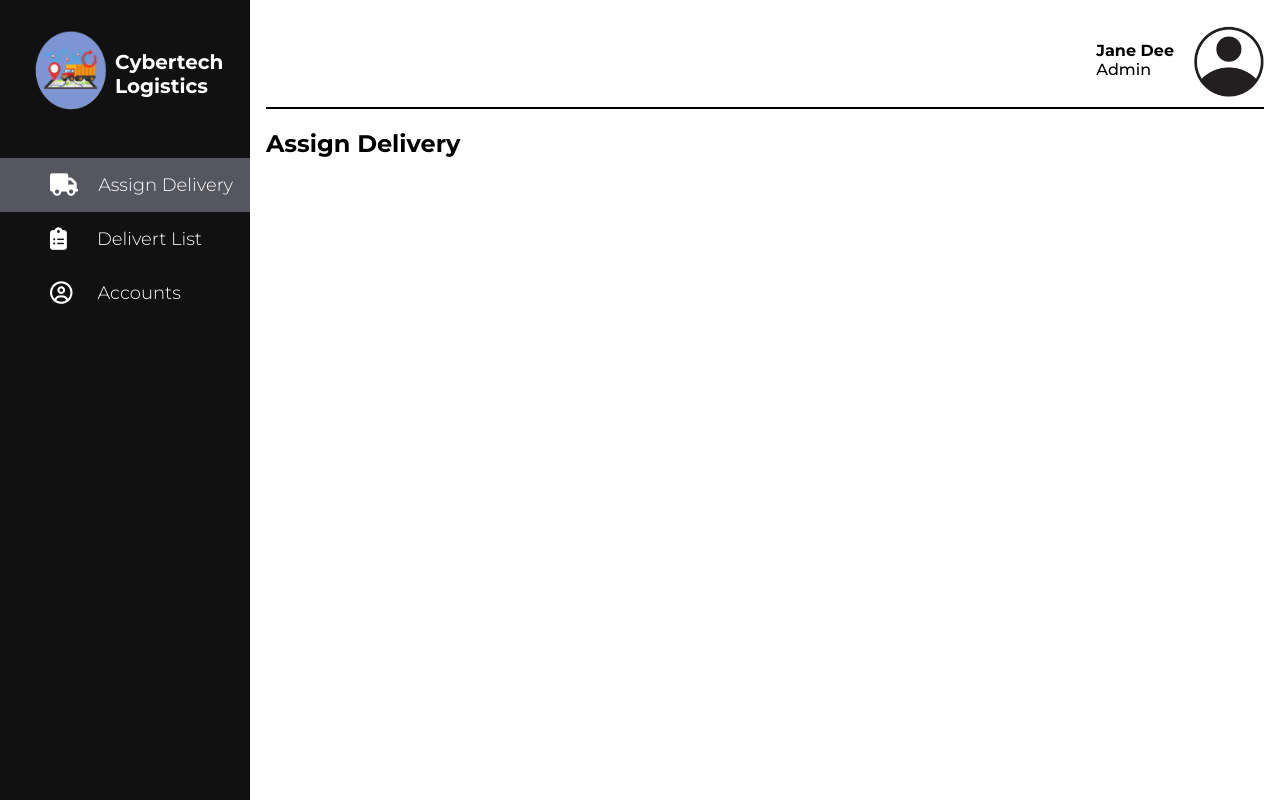
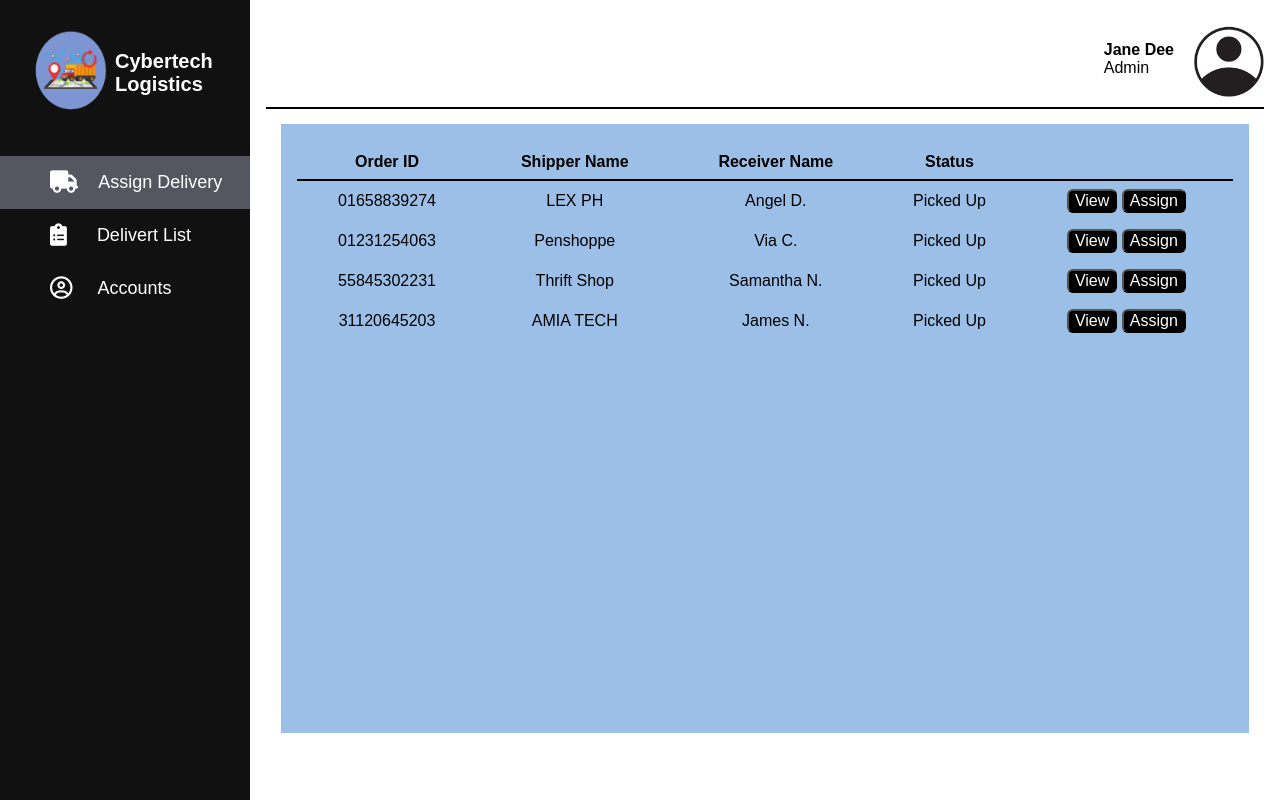
Before and after one commit to Tinambacan/project-cybertech, a PHP site: page /assignDelivery.php in a window 1280 px wide. Run offline with PHP 8.4, Linux system fonts and the light colour scheme.

Commit message:
add assignDelivery files

```diff
--- a/app/assignDelivery.php
+++ b/app/assignDelivery.php
@@ -1,5 +1,136 @@
 <?php require_once('adminHeader.php');?>
 
-<h2>Assign Delivery</h2>
+<!DOCTYPE html>
+<html lang="en">
+    <head>
+        <meta charset="UTF-8">
+        <meta name="viewport" content="width=device-width, initial-scale=1.0">
+        <title>Assign Delivery</title>
+        <link rel="stylesheet" href="https://cdnjs.cloudflare.com/ajax/libs/font-awesome/6.0.0-beta3/css/all.min.css">
+        <link rel="stylesheet" href="css/assignDelivery.css">
+    </head>
+    <body>
+        <div class="table-container">
+            <table>
+                <thead>
+                    <tr>
+                        <th>Order ID</th>
+                        <th>Shipper Name</th>
+                        <th>Receiver Name</th>
+                        <th>Status</th>
+                        <th></th>
+                    </tr>
+                </thead>
+                <tbody>
+                    <tr>
+                        <td>01658839274</td>
+                        <td>LEX PH</td>
+                        <td>Angel D.</td>
+                        <td>Picked Up</td>
+                        <td>
+                            <button onclick="open_modal('view', '01658839274')">
+                                View</button>
+                            <button class="assign-btn">
+                                Assign</button>
+                        </td>
+                    </tr>
+                    <tr>
+                        <td>01231254063</td>
+                        <td>Penshoppe</td>
+                        <td>Via C.</td>
+                        <td>Picked Up</td>
+                        <td>
+                            <button class="view-btn">View</button>
+                            <button class="assign-btn">
+                                Assign</button>
+                        </td>
+                    </tr>
+                    <tr>
+                        <td>55845302231</td>
+                        <td>Thrift Shop</td>
+                        <td>Samantha N.</td>
+                        <td>Picked Up</td>
+                        <td>
+                            <button class="view-btn">View</button>
+                            <button class="assign-btn">
+                                Assign</button>
+                        </td>
+                    </tr>
+                    <tr>
+                        <td>31120645203</td>
+                        <td>AMIA TECH</td>
+                        <td>James N.</td>
+                        <td>Picked Up</td>
+                        <td>
+                            <button class="view-btn">View</button>
+                            <button class="assign-btn">
+                                Assign</button>
+                        </td>
+                    </tr>
+                </tbody>
+            </table>
+        </div>
+
+        <div id="view_modal" class="modal">
+            <div class="modal-content">
+                <span class="close-btn" onclick="close_modal()">&times;</span>
+                <div id="order_info"></div>
+            </div>
+        </div>
+
+            <!-- Assign Modal -->
+        <div class="assign-overlay" id="assign_overlay"></div>
+        <div class="assign-modal" id="assign_modal">
+            <h2>Assign Delivery</h2>
+            <form class="filter-button">
+                <input type="text" name="filter" placeholder="">
+                <button type="button" class="filter">Filter</button>
+            </form>
+            <div class="assign-table-container">
+                <table class="assign-table">
+                    <thead>
+                        <tr>
+                            <th>Delivery Partner</th>
+                            <th>Vehicle</th>
+                            <th></th>
+                        </tr>
+                    </thead>
+                    <tbody>
+                        <tr>
+                            <td>Fame Manalo</td>
+                            <td>Motorcycle</td>
+                            <td><input type="radio" id="option_1"
+                                name="options" value="option_1"></td>
+                        </tr>
+                        <tr>
+                            <td>Ferb Delacruz</td>
+                            <td>Motorcycle</td>
+                            <td><input type="radio" id="option_2" name="options"
+                                value="option_2"></td>
+                        </tr>
+                        <tr>
+                            <td>Ferlin Datu</td>
+                            <td>L300</td>
+                            <td><input type="radio" id="option_1"
+                                name="options" value="option_1"></td>
+                        </tr>
+                        <tr>
+                            <td>Frixter Gomez</td>
+                            <td>Closed Van</td>
+                            <td><input type="radio" id="option_1"
+                                name="options" value="option_1"></td>
+                        </tr>
+                    </tbody>
+                </table>
+                <div class="assign-button-container">
+                    <button type="submit" class="assign" disabled>
+                        Assign Order</button>
+                </div>
+            </div>
+        </div>
+
+        <script src="js/assignDelivery.js"></script>
+    </body>
+</html>
 
 <?php require_once('adminFooter.php');?>
--- /dev/null
+++ b/app/css/assignDelivery.css
@@ -0,0 +1,236 @@
+body {
+    font-family: Arial, sans-serif;
+    margin: 0;
+    padding: 0;
+}
+
+.table-container {
+    max-width: 100%;
+    height: 76%;
+    margin: 15px;
+    background: rgb(155, 191, 231);
+    padding: 1px 16px 0 16px;
+}
+
+table {
+    width: 100%;
+    border-collapse: collapse;
+    margin-top: 20px;
+    padding: 18px;
+}
+
+th {
+    border-bottom: 2px solid #000;
+}
+
+th, td {
+    padding: 8px;
+    text-align: center;
+}
+
+button {
+    cursor: pointer;
+    background: black;
+    color: white;
+    border-radius: 6px;
+    font-size: 16px;
+}
+
+.modal {
+    display: none;
+    position: fixed;
+    top: 0;
+    left: 0;
+    width: 100%;
+    height: 100%;
+    background-color: rgba(0, 0, 0, 0.5);
+    justify-content: center;
+    align-items: center;
+}
+
+.modal-content {
+    background-color: #fff;
+    padding: 20px;
+    border-radius: 8px;
+    box-shadow: 0 4px 8px rgba(0, 0, 0, 0.1);
+    position: relative;
+    width: 26%;
+}
+
+#order_info {
+    justify-content: center;
+    align-items: center;
+}
+
+.close-btn {
+    position: absolute;
+    top: 10px;
+    right: 10px;
+    font-size: 40px;
+    cursor: pointer;
+}
+
+.line {
+    display: flex;
+    align-items: center;
+    justify-content: space-between;
+    border-bottom: 2px solid #000;
+    padding-bottom: 10px;
+    margin-bottom: 10px;
+}
+
+.line h2, .line .close-btn {
+    margin: 0;
+}
+
+h2 {
+
+  border-bottom: 1px solid black;
+}
+
+.assign-table-container {
+  font-family: Arial, sans-serif;
+  height: 50vh;
+  background-color: rgb(161, 185, 231);
+  padding-top: 10px;
+}
+
+.assign-table {
+  width: 80%;
+  border-collapse: collapse;
+  margin: 20px auto;
+}
+
+.assign-table th {
+  border: 1px solid #ddd;
+  background-color: rgb(11, 21, 63);
+  color: white;
+  padding: 10px;
+  text-align: center;
+}
+
+.assign-table td {
+  border: 1px solid transparent;
+  padding: 10px;
+  text-align: center;
+}
+
+.assign-modal button {
+  padding: 8px;
+  font-size: 14px;
+  background-color: rgb(11, 21, 63);
+  color: white;
+  border-radius: 5px;
+  padding: 5px;
+}
+
+.assign-modal button:disabled {
+  opacity: 0.5;
+  cursor: not-allowed;
+}
+
+/* Custom styles to make radio buttons look like checkboxes */
+.assign-modal input[type="radio"] {
+  -webkit-appearance: none;
+  -moz-appearance: none;
+  appearance: none;
+  position: relative;
+  width: 16px;
+  height: 16px;
+  margin: 0;
+  cursor: pointer;
+  outline: none;
+  border: 2px solid #555;
+  border-radius: 4px;
+}
+
+/* Custom styles for checked state */
+.assign-modal input[type="radio"]:checked {
+  background-color: rgb(11, 21, 63);
+}
+
+.assign-modal input[type="radio"]:checked:before {
+  content: '\2713'; /* Unicode check mark character */
+  color: white;
+  position: absolute;
+  top: 50%;
+  left: 50%;
+  transform: translate(-50%, -50%);
+}
+
+.assign-modal .assign-button-container {
+  display: flex;
+  justify-content: center;
+  align-items: center;
+}
+
+/* Modal styles */
+.assign-modal {
+  display: none;
+  position: fixed;
+  top: 50%;
+  left: 50%;
+  transform: translate(-50%, -50%);
+  max-height: 50vh;
+  width: 40vw;
+  overflow-y: auto; /*vertical scrolling*/
+  padding: 20px;
+  background-color: #fff;
+  border: 1px solid #ccc;
+  border-radius: 15px;
+  box-shadow: 0 4px 8px rgba(0, 0, 0, 0.1);
+  z-index: 1000;
+}
+
+.assign-overlay {
+  display: none;
+  position: fixed;
+  top: 0;
+  left: 0;
+  width: 100%;
+  height: 100%;
+  background-color: rgba(0, 0, 0, 0.5);
+  z-index: 999;
+}
+
+.filter-button {
+  margin-bottom: 15px;
+}
+
+.filter-button {
+  display: flex;
+  align-items: center;
+}
+
+
+.filter-button input[type="text"] {
+  flex: 1;
+  padding: 10px;
+  margin: 8px;
+  box-sizing: border-box;
+  border: 2px solid black;
+  border-radius: 50px;
+}
+
+.assign-modal input[type="text"] {
+  background-image: url('../images/search_icon.png');
+  background-repeat: no-repeat;
+  background-position: 10px center;
+  padding-left: 30px;
+  background-size: 20px;
+}
+
+/* Hide the background image when the input is focused */
+.assign-modal input[type="text"]:focus {
+  background-image: none;
+}
+
+/* Hide the background image when there is input and it's not focused */
+.assign-modal input[type="text"]:not(:placeholder-shown):not(:focus) {
+  background-image: none;
+}
+
+/* Hide the background image when the input is focused and has content */
+.assign-modal input[type="text"]:focus:not(:placeholder-shown) {
+  background-image: none;
+}
--- /dev/null
+++ b/app/js/assignDelivery.js
@@ -0,0 +1,76 @@
+function open_modal(type, order_id) {
+    const modal = document.getElementById(`${type}_modal`);
+    const modal_content = modal.querySelector(".modal-content");
+
+    const order_data = {
+        order_id: order_id,
+        status: "Picked Up",
+        receiver: "Angel Delama",
+        phone_number: "09789456123",
+        address: "Alabang, Muntinlupa City",
+        email: "delama.angel@gmail.com"
+    };
+
+    modal_content.innerHTML = `
+        <div class="line">
+            <h2>Order Information</h2>
+            <span class="close-btn" onclick="close_modal()">&times;</span>
+        </div>
+        <div id="order_info">${create_order_info_html(order_data)}</div>
+    `;
+
+    modal.style.display = "flex";
+}
+
+function create_order_info_html(order_data) {
+    return `
+        <p><strong>Order ID:</strong> ${order_data.order_id}</p>
+        <p><strong>Order Status:</strong> ${order_data.status}</p>
+        <p><strong>Receiver:</strong> ${order_data.receiver}</p>
+        <p><strong>Phone Number:</strong> ${order_data.phone_number}</p>
+        <p><strong>Address:</strong> ${order_data.address}</p>
+        <p><strong>Email:</strong> ${order_data.email}</p>
+    `;
+}
+
+function close_modal() {
+    const modals = document.querySelectorAll('.modal');
+    modals.forEach(modal => modal.style.display = 'none');
+}
+
+window.onclick = function(event) {
+    if (event.target.classList.contains('modal')) {
+        event.target.style.display = "none";
+    }
+};
+
+document.addEventListener('DOMContentLoaded', function () {
+    const radioButtons = document.querySelectorAll('input[type="radio"]');
+    const assignButton = document.querySelector('.assign');
+
+    radioButtons.forEach(function (radioButton) {
+        radioButton.addEventListener('change', function () {
+            const atLeastOneChecked = Array.from(radioButtons)
+              .some(radio => radio.checked);
+            assignButton.disabled = !atLeastOneChecked;
+        });
+    });
+  });
+
+  document.addEventListener('DOMContentLoaded', function () {
+    const openModalBtns = document.querySelectorAll('.assign-btn');
+    const modal = document.getElementById('assign_modal');
+    const overlay = document.getElementById('assign_overlay');
+
+    openModalBtns.forEach(function (openModalBtn) {
+        openModalBtn.addEventListener('click', function () {
+            modal.style.display = 'block';
+            overlay.style.display = 'block';
+        });
+    });
+
+    overlay.addEventListener('click', function () {
+        modal.style.display = 'none';
+        overlay.style.display = 'none';
+    });
+});
```
Also changed, not shown: app/images/search_icon.png (added).
